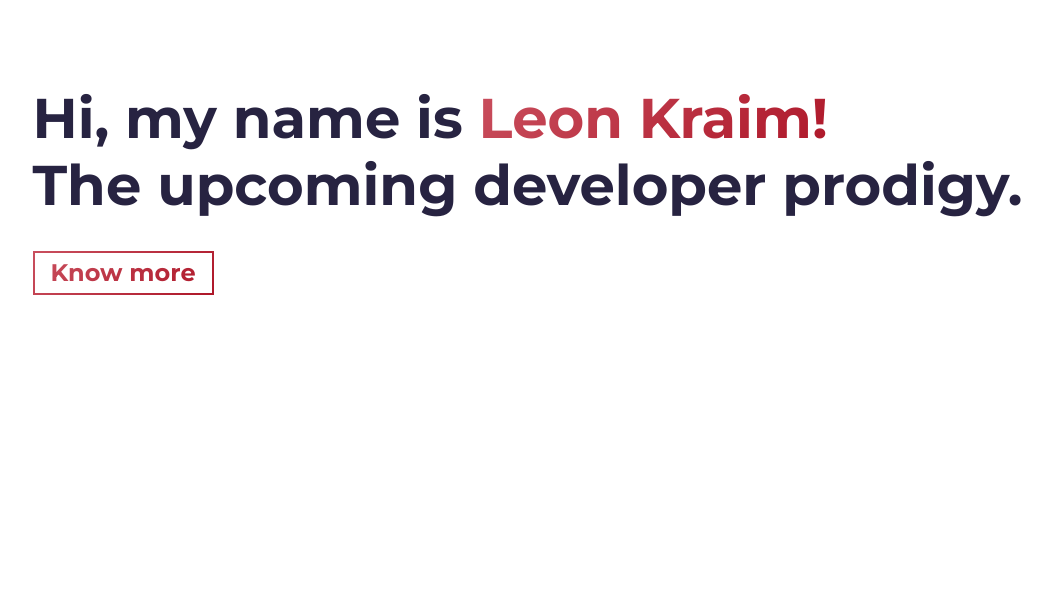
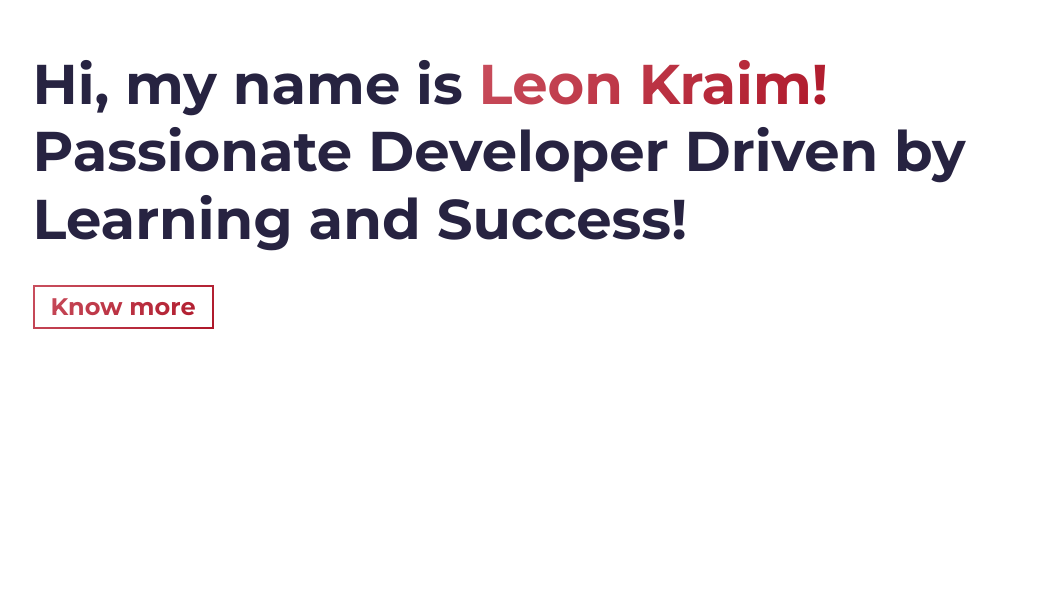
Before and after one commit to Elektroney/Portfolio, a website built with Parcel: page src/index.html in a window 1280 px wide. Shown: the part 205-800 px from the top of the page, without its empty margins (45-1097 px from the left). Built offline with nearby package versions, Linux system fonts and the light colour scheme.

Commit message:
Update index.html

```diff
--- a/src/index.html
+++ b/src/index.html
@@ -34,7 +34,7 @@
         <h1 class="hero-title load-hidden">
           Hi, my name is <span class="text-color-main">Leon Kraim!</span>
           <br/>
-          The upcoming developer prodigy.
+          Passionate Developer Driven by Learning and Success!
         </h1>
         <p class="hero-cta load-hidden">
           <a rel="noreferrer" class="cta-btn cta-btn--hero" href="#about"
```
